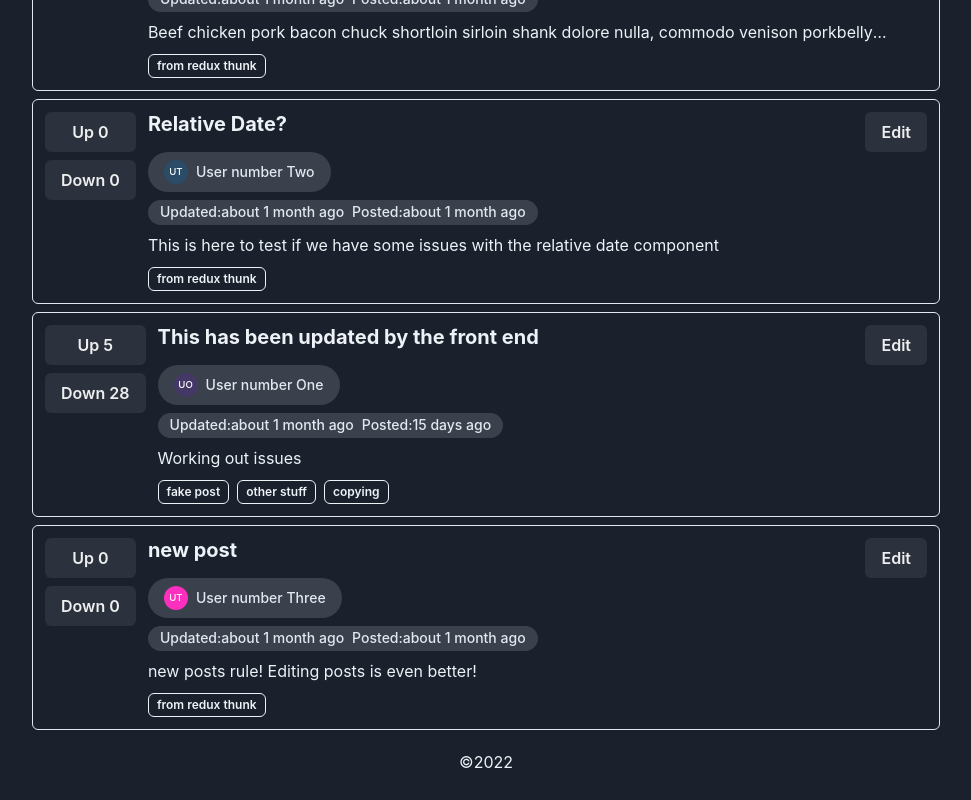
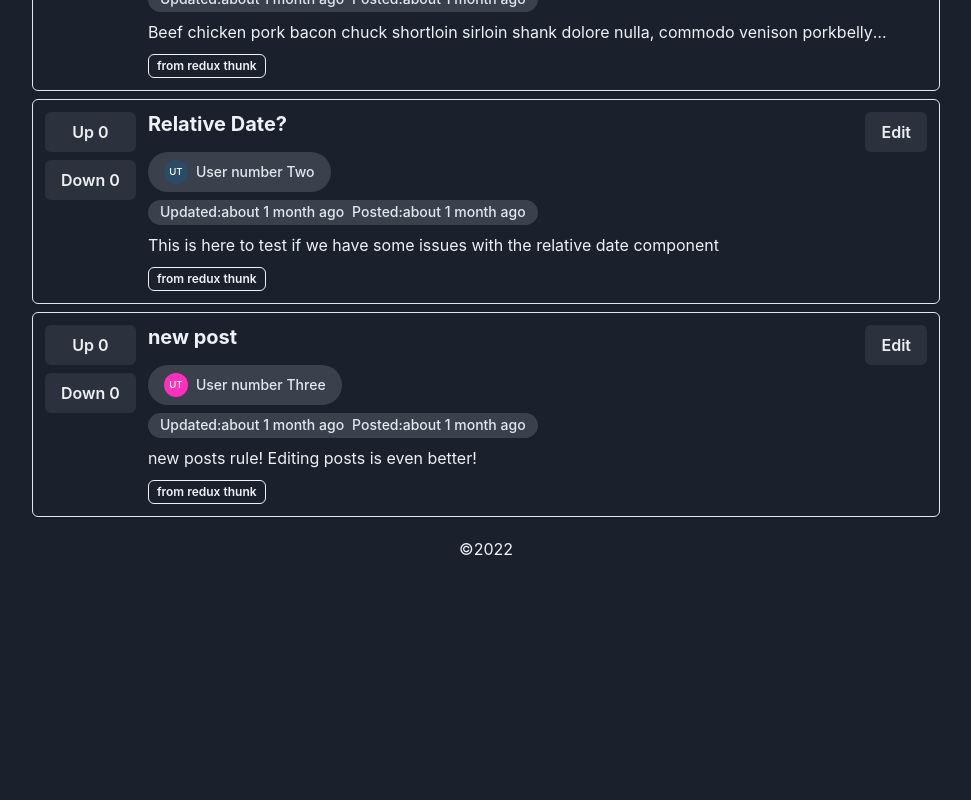
Before and after one commit to smodish-playground/reeedit, a React (Create React App) app: page / in a window 1280 px wide. Shown: the part 579-1379 px from the top of the page, without its empty margins (154-1125 px from the left). After the commit the page ends 1166 px from the top, so only its background shows below. Built offline with nearby package versions, Linux system fonts and the light colour scheme; data requests are answered from the project's data file.

Commit message:
Navigate back to homepage after delete

```diff
--- a/mockdb/db.json
+++ b/mockdb/db.json
@@ -1,22 +1,5 @@
 {
   "posts": [
-    {
-      "id": "QPichBrG9QGBu3RAc7ipx",
-      "title": "This has been updated by the front end",
-      "topics": [
-        "fake post",
-        "other stuff",
-        "copying"
-      ],
-      "body": "Working out issues",
-      "createdBy": "0",
-      "createdAt": 1659975619664,
-      "votes": {
-        "up": 5,
-        "down": 28
-      },
-      "lastUpdated": 1661552589326
-    },
     {
       "title": "new post",
       "body": "new posts rule!\nEditing posts is even better!",
--- a/src/components/PostForm/EditPostForm.tsx
+++ b/src/components/PostForm/EditPostForm.tsx
@@ -84,6 +84,11 @@ const EditPostForm = () => {
     try {
       setRequestStatus('pending')
       dispatch(deletePost({ id: post.id })).unwrap()
+
+      setTitle('')
+      setBody('')
+      setUserId('')
+      navigate('/')
     } catch (err: any) {
       console.error('Failed to delete the post')
     } finally {
```
